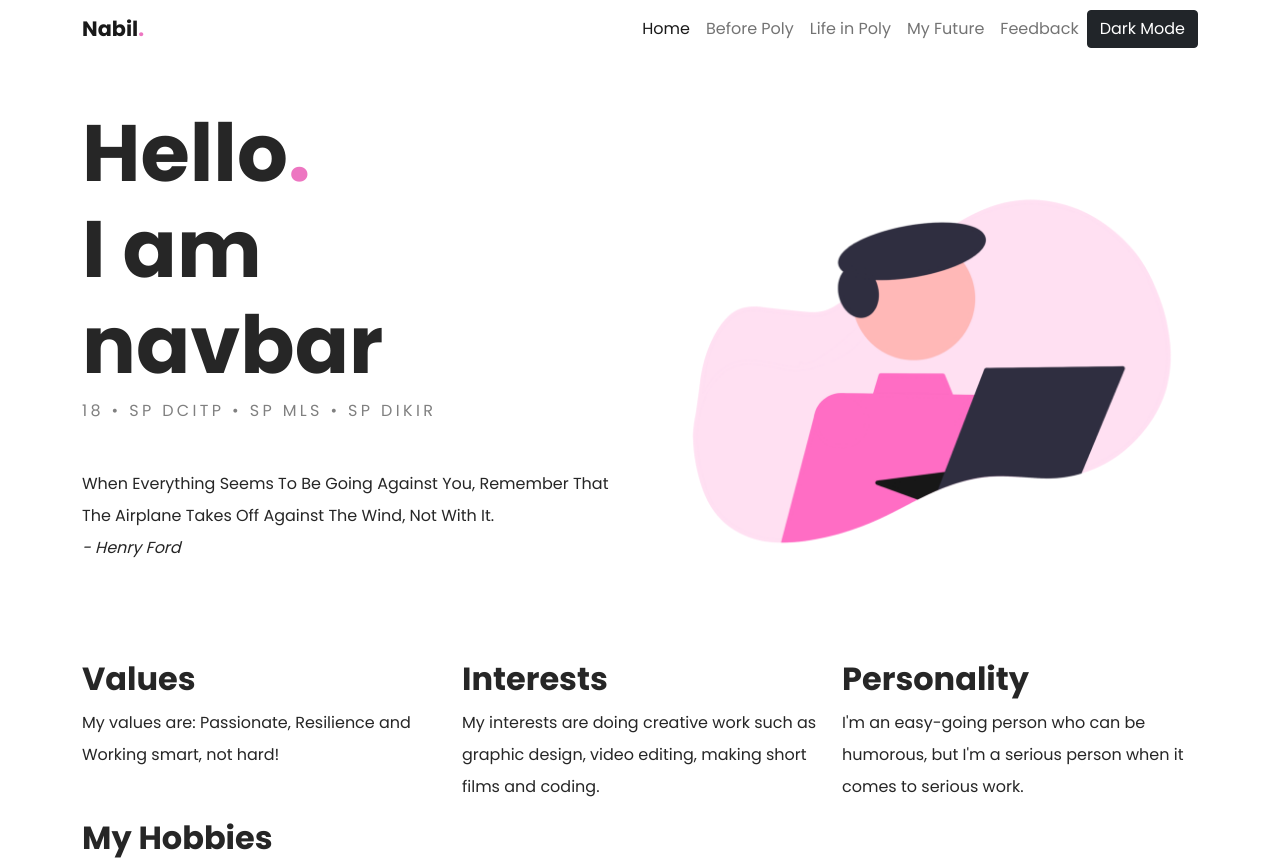
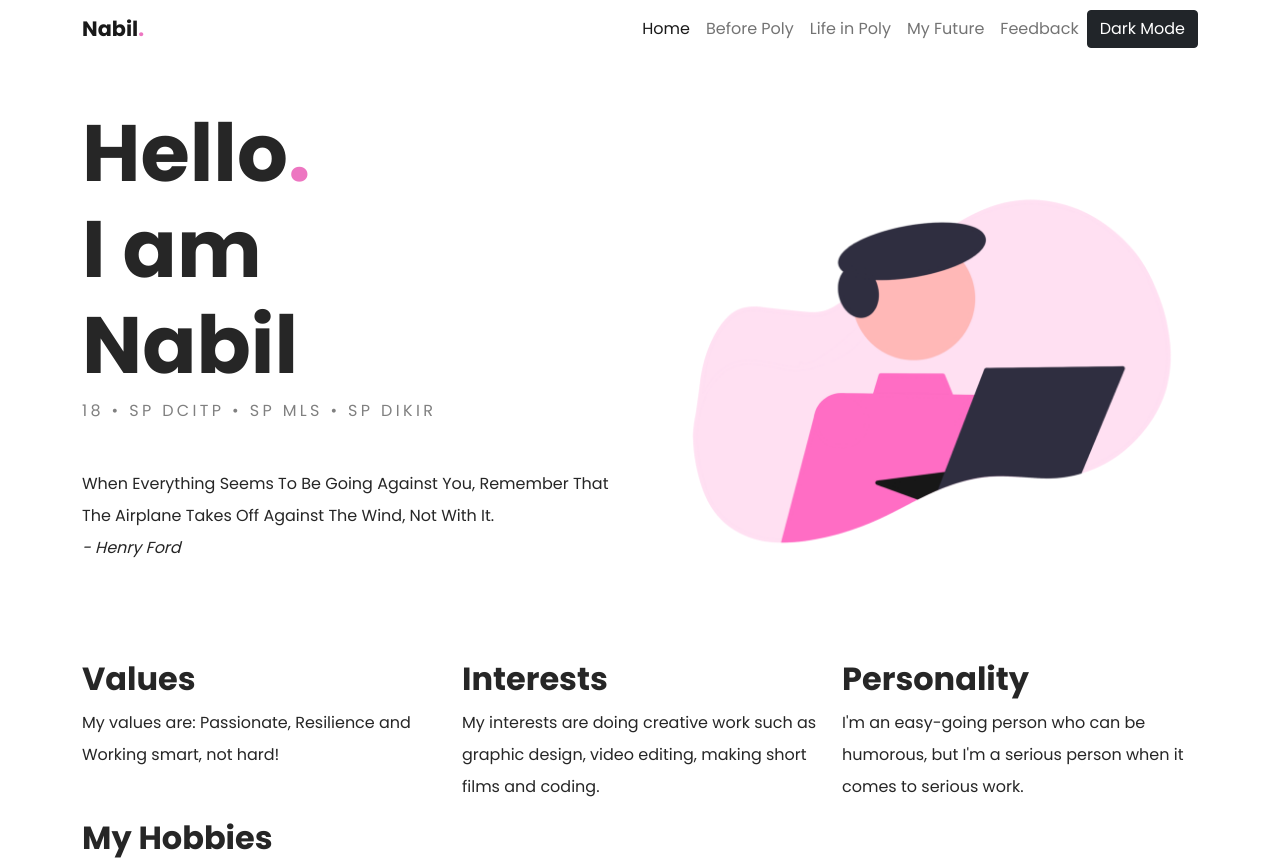
Before and after one commit to nabilridhwan/fed-ca1, a plain HTML site: page index.html in a window 1280 px wide. Shown: the top 860 px of the page. Drawn offline with nearby package versions, Linux system fonts and the light colour scheme.

Commit message:
Fixed: navbar to Nabil

```diff
--- a/index.html
+++ b/index.html
@@ -72,7 +72,7 @@
         <!-- Main Header -->
         <div class="main-header row align-items-center py-5">
             <div class="col-md-6 col-sm-12">
-                <h1 id="main-header-h1">Hello<span class="text-pink">.</span><br>I am<br>navbar</h1>
+                <h1 id="main-header-h1">Hello<span class="text-pink">.</span><br>I am<br>Nabil</h1>
 
                 <h3 class="lead my-2"><span id="ageSpan"></span> • sp dcitp • sp mls • sp dikir</h3>
 
```
